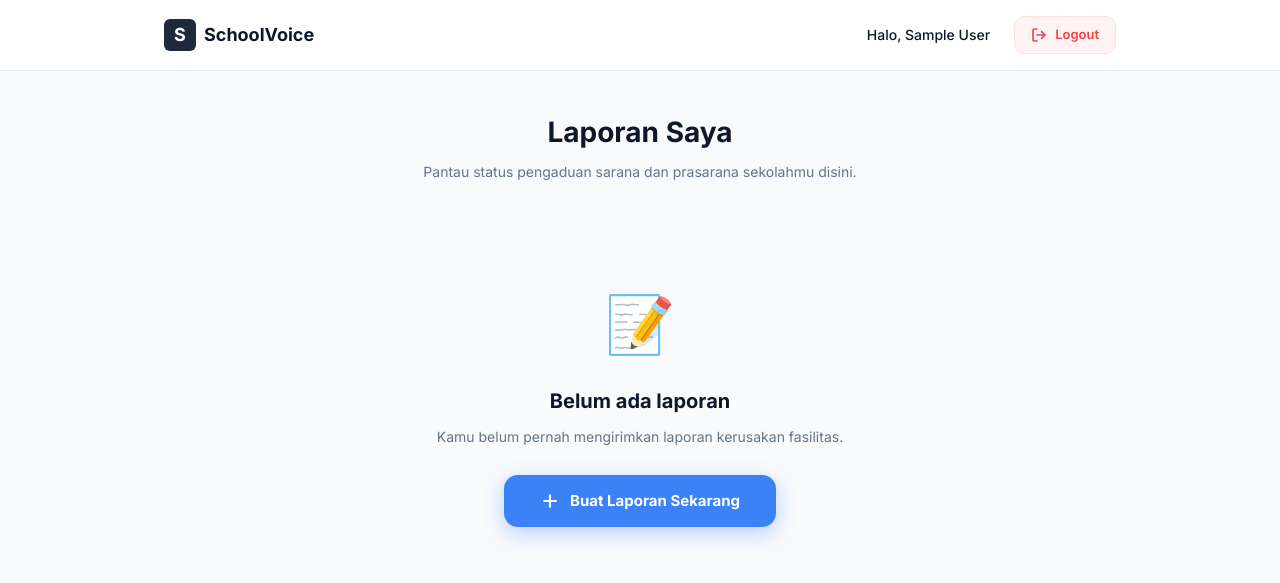
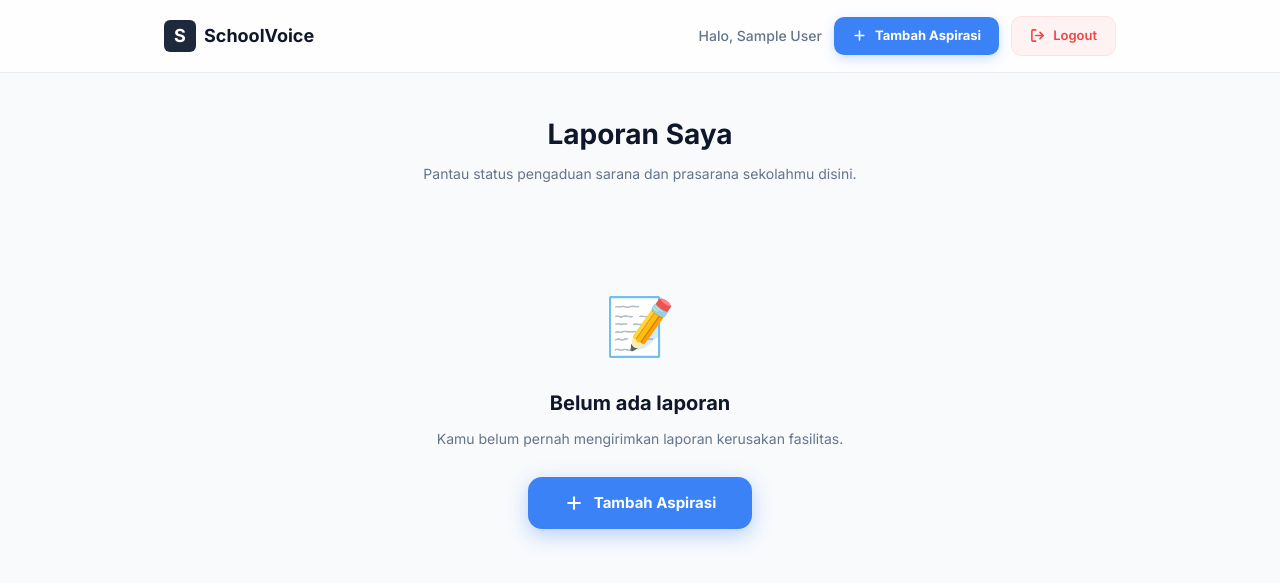
Before and after one commit to Azis1235/ukk-APPS, a PHP site: template app/views/siswa/dashboard.php in a window 1280 px wide. Shown: the top 583 px of the page. Run offline with PHP 8.4, Linux system fonts and the light colour scheme; the template is opened without the code that fills it, so the values that code supplies are empty; the visitor is signed in with stand-in values (Sample User, id 1).

Commit message:
fixing dashboard siswa

```diff
--- a/app/views/siswa/dashboard.php
+++ b/app/views/siswa/dashboard.php
@@ -14,10 +14,14 @@
                 <span style="background: var(--sidebar-bg); color: white; width: 32px; height: 32px; border-radius: 6px; display: flex; align-items: center; justify-content: center;">S</span>
                 SchoolVoice
             </div>
-            <div style="display: flex; gap: 24px; align-items: center;">
-                <span style="font-size: 14px; font-weight: 500;">Halo, <?php echo $_SESSION['nama_lengkap']; ?></span>
-                <a href="index.php?page=logout" style="text-decoration: none; color: #ef4444; font-weight: 600; display: flex; align-items: center; gap: 8px; font-size: 13px; padding: 8px 16px; background: #fef2f2; border: 1px solid #fee2e2; border-radius: 10px; transition: all 0.3s ease;" onmouseover="this.style.background='#ef4444'; this.style.color='white'; this.style.transform='translateY(-2px)'; this.style.boxShadow='0 4px 12px rgba(239, 68, 68, 0.2)';" onmouseout="this.style.background='#fef2f2'; this.style.color='#ef4444'; this.style.transform='translateY(0)'; this.style.boxShadow='none';">
-                    <svg width="16" height="16" viewBox="0 0 24 24" fill="none" stroke="currentColor" stroke-width="2.5" stroke-linecap="round" stroke-linejoin="round"><path d="M9 21H5a2 2 0 0 1-2-2V5a2 2 0 0 1 2-2h4"></path><polyline points="16 17 21 12 16 7"></polyline><line x1="21" y1="12" x2="9" y2="12"></line></svg>
+            <div style="display: flex; gap: 12px; align-items: center;">
+                <span style="font-size: 14px; font-weight: 500; color: var(--text-secondary);">Halo, <?php echo $_SESSION['nama_lengkap']; ?></span>
+                <a href="index.php?page=tambah_aspirasi" style="text-decoration: none; color: white; background: var(--accent); font-weight: 700; display: flex; align-items: center; gap: 8px; font-size: 13px; padding: 9px 18px; border-radius: 10px; transition: all 0.3s ease; box-shadow: 0 4px 12px rgba(59, 130, 246, 0.25);" onmouseover="this.style.background='var(--accent-hover)'; this.style.transform='translateY(-2px)'; this.style.boxShadow='0 8px 16px rgba(59, 130, 246, 0.35)';" onmouseout="this.style.background='var(--accent)'; this.style.transform='translateY(0)'; this.style.boxShadow='0 4px 12px rgba(59, 130, 246, 0.25)';">
+                    <svg width="15" height="15" viewBox="0 0 24 24" fill="none" stroke="currentColor" stroke-width="2.5" stroke-linecap="round" stroke-linejoin="round"><line x1="12" y1="5" x2="12" y2="19"></line><line x1="5" y1="12" x2="19" y2="12"></line></svg>
+                    <span>Tambah Aspirasi</span>
+                </a>
+                <a href="index.php?page=logout" style="text-decoration: none; color: #ef4444; font-weight: 600; display: flex; align-items: center; gap: 8px; font-size: 13px; padding: 9px 18px; background: #fef2f2; border: 1px solid #fee2e2; border-radius: 10px; transition: all 0.3s ease;" onmouseover="this.style.background='#ef4444'; this.style.color='white'; this.style.transform='translateY(-2px)'; this.style.boxShadow='0 4px 12px rgba(239, 68, 68, 0.2)';" onmouseout="this.style.background='#fef2f2'; this.style.color='#ef4444'; this.style.transform='translateY(0)'; this.style.boxShadow='none';">
+                    <svg width="15" height="15" viewBox="0 0 24 24" fill="none" stroke="currentColor" stroke-width="2.5" stroke-linecap="round" stroke-linejoin="round"><path d="M9 21H5a2 2 0 0 1-2-2V5a2 2 0 0 1 2-2h4"></path><polyline points="16 17 21 12 16 7"></polyline><line x1="21" y1="12" x2="9" y2="12"></line></svg>
                     <span>Logout</span>
                 </a>
             </div>
@@ -38,7 +42,7 @@
                     <p style="color: var(--text-secondary); margin-bottom: 28px; font-size: 14px;">Kamu belum pernah mengirimkan laporan kerusakan fasilitas.</p>
                     <a href="index.php?page=tambah_aspirasi" style="text-decoration: none; color: white; background: var(--accent); font-weight: 700; padding: 15px 36px; border-radius: 14px; display: inline-flex; align-items: center; gap: 10px; font-size: 15px; transition: all 0.3s ease; box-shadow: 0 6px 20px rgba(59, 130, 246, 0.35);" onmouseover="this.style.background='var(--accent-hover)'; this.style.transform='translateY(-3px)'; this.style.boxShadow='0 12px 28px rgba(59, 130, 246, 0.45)';" onmouseout="this.style.background='var(--accent)'; this.style.transform='translateY(0)'; this.style.boxShadow='0 6px 20px rgba(59, 130, 246, 0.35)';">
                         <svg width="20" height="20" viewBox="0 0 24 24" fill="none" stroke="currentColor" stroke-width="2.5" stroke-linecap="round" stroke-linejoin="round"><line x1="12" y1="5" x2="12" y2="19"></line><line x1="5" y1="12" x2="19" y2="12"></line></svg>
-                        Buat Laporan Sekarang
+                        Tambah Aspirasi
                     </a>
                 </div>
             <?php else: ?>
```
